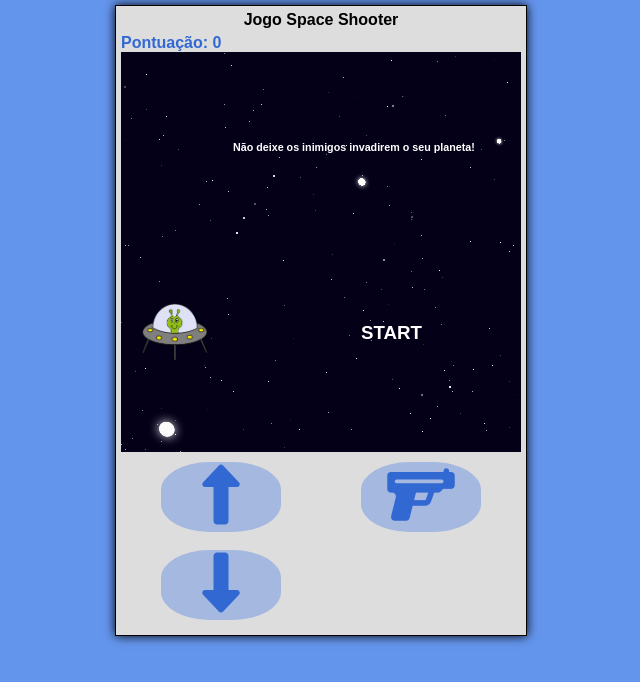
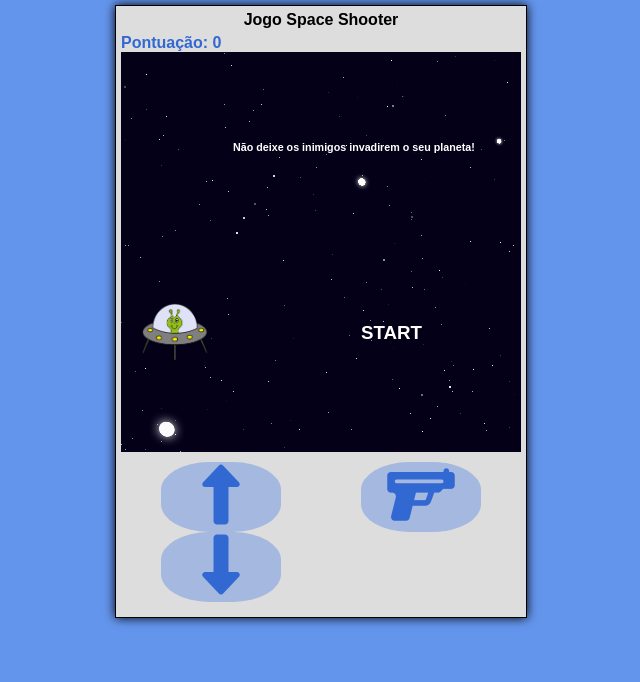
Before and after one commit to leandroctorres/leandroctorres.github.io, a plain HTML site: page projeto-jogo-space-shooter/index.html in a window 1280 px wide. Shown: the whole page, without its empty margins (319-959 px from the left). Drawn offline with Linux system fonts and the light colour scheme.

Commit message:
Update index.html

```diff
--- a/projeto-jogo-space-shooter/index.html
+++ b/projeto-jogo-space-shooter/index.html
@@ -32,10 +32,6 @@
 					</div>
 				</div>
 				<div>
-					</br>
-				</div>
-
-				<div>
 					<div id="btn_descer" class="btn">
 						<i class="fa-solid fa-down-long"></i>
 					</div>
```
